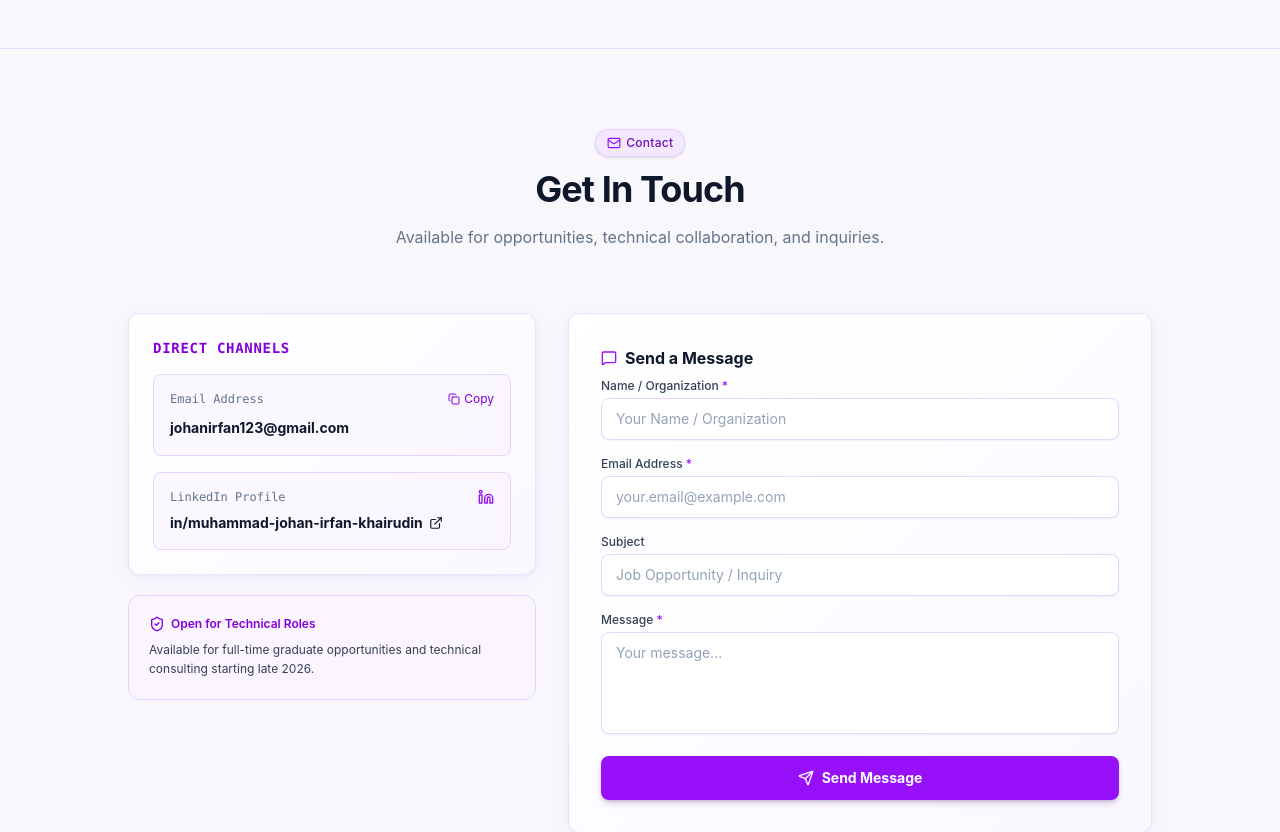
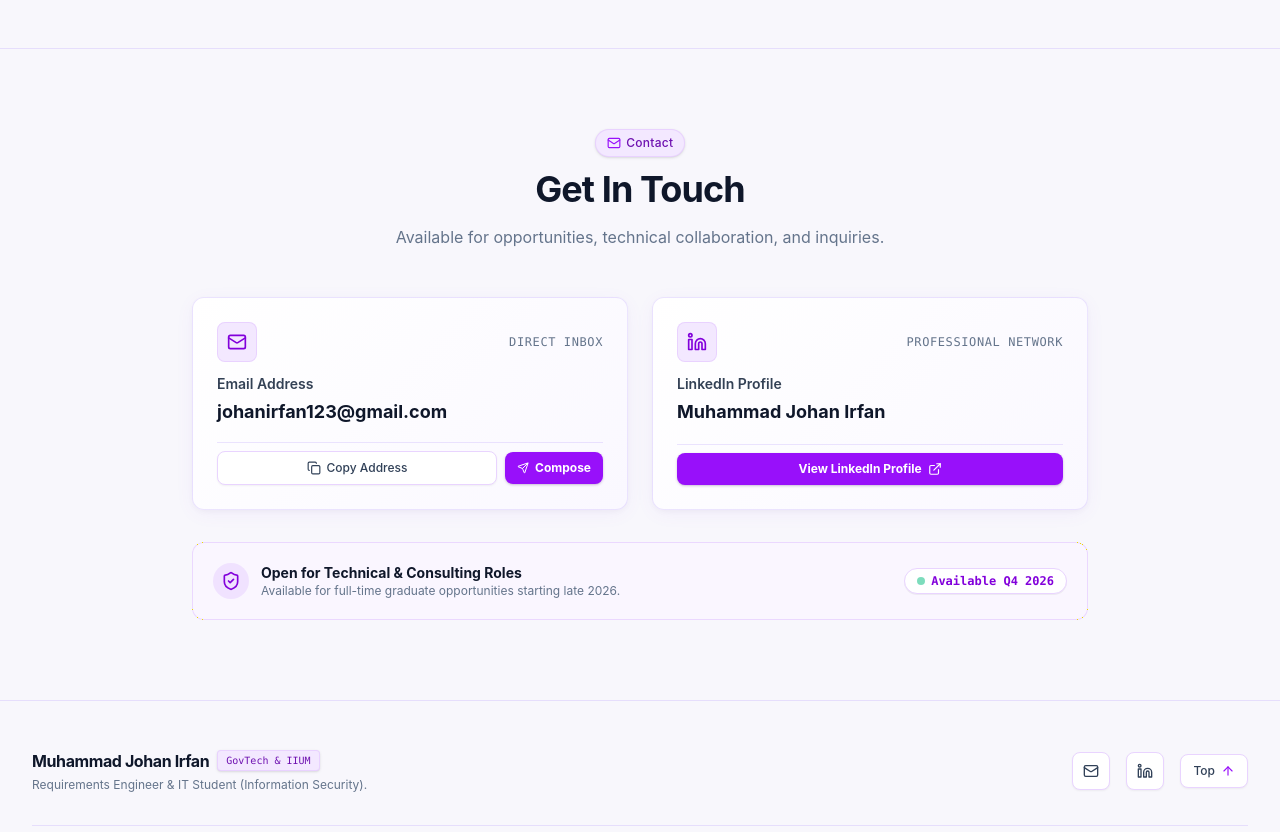
Before and after one commit to PrplWrldd/johan-portfolio, a Next.js app: page / in a window 1280 px wide. Shown: the part 5940-6772 px from the top of the page. Built offline with nearby package versions, Linux system fonts and the light colour scheme.

Commit message:
removed message feature

```diff
--- a/eslint.config.mjs
+++ b/eslint.config.mjs
@@ -15,6 +15,7 @@ const eslintConfig = defineConfig([
     "verify-ui.js",
     "verify-theme-ui.js",
     "verify-system-theme.js",
+    "verify-contact-ui.js",
   ]),
 ]);
 
--- a/src/components/Contact.tsx
+++ b/src/components/Contact.tsx
@@ -4,40 +4,22 @@ import React, { useState } from 'react';
 import { useLanguage } from '../context/LanguageContext';
 import {
   Mail,
-  Send,
   Check,
   Copy,
   ExternalLink,
-  MessageSquare,
-  ShieldCheck
+  ShieldCheck,
+  Send
 } from 'lucide-react';
 import { LinkedinIcon } from './Icons';
 
 export const Contact: React.FC = () => {
   const { t } = useLanguage();
   const [copiedEmail, setCopiedEmail] = useState(false);
-  const [formData, setFormData] = useState({
-    name: '',
-    email: '',
-    subject: '',
-    message: ''
-  });
-  const [submitted, setSubmitted] = useState(false);
 
   const handleCopy = () => {
     navigator.clipboard.writeText('johanirfan123@gmail.com');
     setCopiedEmail(true);
     setTimeout(() => setCopiedEmail(false), 2500);
-  };
-
-  const handleSubmit = (e: React.FormEvent) => {
-    e.preventDefault();
-    const mailtoSubject = encodeURIComponent(formData.subject || `Inquiry from ${formData.name}`);
-    const mailtoBody = encodeURIComponent(
-      `Name: ${formData.name}\nEmail: ${formData.email}\n\nMessage:\n${formData.message}`
-    );
-    window.location.href = `mailto:johanirfan123@gmail.com?subject=${mailtoSubject}&body=${mailtoBody}`;
-    setSubmitted(true);
   };
 
   return (
@@ -46,9 +28,9 @@ export const Contact: React.FC = () => {
       aria-label="Contact and Communication"
       className="py-20 px-4 sm:px-6 lg:px-8 border-t border-[var(--border-subtle)] bg-[var(--bg-main)] relative transition-colors duration-300"
     >
-      <div className="max-w-7xl mx-auto">
+      <div className="max-w-4xl mx-auto">
         {/* Section Header */}
-        <div className="text-center max-w-3xl mx-auto mb-16">
+        <div className="text-center max-w-2xl mx-auto mb-12">
           <span className="badge-tag bg-purple-100 dark:bg-purple-950/70 text-purple-800 dark:text-purple-200 border border-purple-300/40 dark:border-purple-300/30 mb-3 shadow-sm">
             <Mail className="w-3.5 h-3.5 text-purple-600 dark:text-purple-300" />
             {t.contact.sectionTag}
@@ -61,165 +43,102 @@ export const Contact: React.FC = () => {
           </p>
         </div>
 
-        {/* 2-Column Grid: Direct Channels + Interactive Form */}
-        <div className="grid grid-cols-1 lg:grid-cols-12 gap-8 max-w-5xl mx-auto">
-          {/* Left Column: Direct Channels (5 cols) */}
-          <div className="lg:col-span-5 space-y-5">
-            <div className="card-govtech p-6 rounded-xl">
-              <h3 className="text-sm font-bold uppercase tracking-wider text-purple-700 dark:text-purple-300 font-mono mb-4">
-                {t.contact.directReachout}
+        {/* Direct Communication Channels Grid */}
+        <div className="grid grid-cols-1 md:grid-cols-2 gap-6 mb-8">
+          {/* Email Channel Card */}
+          <div className="card-govtech p-6 rounded-xl flex flex-col justify-between space-y-4">
+            <div>
+              <div className="flex items-center justify-between mb-3">
+                <div className="w-10 h-10 rounded-lg bg-purple-100 dark:bg-purple-950/70 border border-purple-300/40 dark:border-purple-300/30 flex items-center justify-center text-purple-700 dark:text-purple-200">
+                  <Mail className="w-5 h-5" />
+                </div>
+                <span className="text-xs font-mono text-[var(--text-muted)] uppercase tracking-wider">Direct Inbox</span>
+              </div>
+              <h3 className="text-sm font-semibold text-[var(--text-secondary)] mb-1">
+                {t.contact.emailLabel}
               </h3>
+              <p className="text-base sm:text-lg font-bold text-[var(--text-heading)] break-all">
+                johanirfan123@gmail.com
+              </p>
+            </div>
 
-              {/* Email Card */}
-              <div className="p-4 rounded-lg bg-purple-50/70 dark:bg-slate-900/80 border border-purple-200 dark:border-purple-950/60 mb-4">
-                <div className="flex items-center justify-between mb-2">
-                  <span className="text-xs font-mono text-[var(--text-muted)]">{t.contact.emailLabel}</span>
+            <div className="flex items-center gap-2 pt-2 border-t border-[var(--border-subtle)]">
               <button
                 type="button"
                 onClick={handleCopy}
                 id="btn-copy-contact-email"
-                    className="text-xs text-purple-700 dark:text-purple-300 hover:text-purple-900 dark:hover:text-purple-200 flex items-center gap-1 cursor-pointer"
+                className="flex-1 py-2 px-3 rounded-lg bg-white dark:bg-slate-900/80 hover:bg-purple-50 dark:hover:bg-purple-950/40 text-xs font-medium text-slate-700 dark:text-slate-300 border border-purple-200 dark:border-purple-950/60 hover:border-purple-400 dark:hover:border-purple-300/40 transition-colors flex items-center justify-center gap-1.5 cursor-pointer shadow-xs"
               >
                 {copiedEmail ? (
                   <>
-                        <Check className="w-3 h-3 text-purple-600 dark:text-purple-300" />
-                        <span className="text-purple-700 dark:text-purple-200 font-semibold">Copied!</span>
+                    <Check className="w-3.5 h-3.5 text-purple-600 dark:text-purple-300" />
+                    <span className="text-purple-700 dark:text-purple-200 font-semibold">Copied to Clipboard</span>
                   </>
                 ) : (
                   <>
-                        <Copy className="w-3 h-3" />
-                        <span>Copy</span>
+                    <Copy className="w-3.5 h-3.5" />
+                    <span>Copy Address</span>
                   </>
                 )}
               </button>
-                </div>
               <a
                 href="mailto:johanirfan123@gmail.com"
-                  id="link-direct-email"
-                  className="text-sm font-bold text-[var(--text-heading)] hover:text-purple-600 dark:hover:text-purple-300 transition-colors break-all"
+                id="btn-mailto-direct"
+                className="py-2 px-3 rounded-lg bg-purple-600 hover:bg-purple-700 text-white dark:bg-purple-300 dark:hover:bg-purple-200 dark:text-purple-950 text-xs font-bold transition-all flex items-center gap-1.5 shadow-sm shadow-purple-950/20"
               >
-                  johanirfan123@gmail.com
+                <Send className="w-3 h-3" />
+                <span>Compose</span>
               </a>
             </div>
+          </div>
 
-              {/* LinkedIn Card */}
-              <div className="p-4 rounded-lg bg-purple-50/70 dark:bg-slate-900/80 border border-purple-200 dark:border-purple-950/60">
-                <div className="flex items-center justify-between mb-2">
-                  <span className="text-xs font-mono text-[var(--text-muted)]">{t.contact.linkedinLabel}</span>
-                  <LinkedinIcon className="w-4 h-4 text-purple-600 dark:text-purple-300" />
+          {/* LinkedIn Channel Card */}
+          <div className="card-govtech p-6 rounded-xl flex flex-col justify-between space-y-4">
+            <div>
+              <div className="flex items-center justify-between mb-3">
+                <div className="w-10 h-10 rounded-lg bg-purple-100 dark:bg-purple-950/70 border border-purple-300/40 dark:border-purple-300/30 flex items-center justify-center text-purple-700 dark:text-purple-200">
+                  <LinkedinIcon className="w-5 h-5" />
                 </div>
+                <span className="text-xs font-mono text-[var(--text-muted)] uppercase tracking-wider">Professional Network</span>
+              </div>
+              <h3 className="text-sm font-semibold text-[var(--text-secondary)] mb-1">
+                {t.contact.linkedinLabel}
+              </h3>
+              <p className="text-base sm:text-lg font-bold text-[var(--text-heading)]">
+                Muhammad Johan Irfan
+              </p>
+            </div>
+
+            <div className="pt-2 border-t border-[var(--border-subtle)]">
               <a
                 href="https://www.linkedin.com/in/muhammad-johan-irfan-khairudin-a234a6200"
                 target="_blank"
                 rel="noopener noreferrer"
                 id="link-direct-linkedin"
-                  className="text-xs sm:text-sm font-bold text-[var(--text-heading)] hover:text-purple-600 dark:hover:text-purple-300 transition-colors flex items-center gap-1.5"
+                className="w-full py-2 px-3 rounded-lg bg-purple-600 hover:bg-purple-700 text-white dark:bg-purple-300 dark:hover:bg-purple-200 dark:text-purple-950 text-xs font-bold transition-all flex items-center justify-center gap-1.5 shadow-sm shadow-purple-950/20"
               >
-                  <span>in/muhammad-johan-irfan-khairudin</span>
-                  <ExternalLink className="w-3.5 h-3.5 shrink-0" />
+                <span>View LinkedIn Profile</span>
+                <ExternalLink className="w-3.5 h-3.5" />
               </a>
             </div>
           </div>
+        </div>
 
-            {/* Quick Note Card */}
-            <div className="p-5 rounded-xl bg-purple-50 dark:bg-purple-950/20 border border-purple-200 dark:border-purple-300/25 text-xs text-[var(--text-secondary)] space-y-2">
-              <div className="flex items-center gap-1.5 text-purple-700 dark:text-purple-300 font-semibold">
-                <ShieldCheck className="w-4 h-4" />
-                <span>Open for Technical Roles</span>
+        {/* Technical Availability Status Banner */}
+        <div className="p-5 rounded-xl bg-purple-50/80 dark:bg-purple-950/25 border border-purple-200/90 dark:border-purple-300/25 text-xs text-[var(--text-secondary)] flex flex-col sm:flex-row items-center justify-between gap-4 text-center sm:text-left">
+          <div className="flex items-center gap-3">
+            <div className="w-9 h-9 rounded-full bg-purple-200/60 dark:bg-purple-900/60 flex items-center justify-center text-purple-700 dark:text-purple-200 shrink-0">
+              <ShieldCheck className="w-5 h-5" />
             </div>
-              <p className="leading-relaxed">
-                Available for full-time graduate opportunities and technical consulting starting late 2026.
-              </p>
+            <div>
+              <p className="font-bold text-sm text-[var(--text-heading)]">Open for Technical & Consulting Roles</p>
+              <p className="text-[var(--text-muted)]">Available for full-time graduate opportunities starting late 2026.</p>
             </div>
           </div>
-
-          {/* Right Column: Contact Message Form (7 cols) */}
-          <div className="lg:col-span-7">
-            <form
-              onSubmit={handleSubmit}
-              id="portfolio-contact-form"
-              className="card-govtech p-6 sm:p-8 rounded-xl space-y-4"
-            >
-              <h3 className="text-base font-bold text-[var(--text-heading)] mb-2 flex items-center gap-2">
-                <MessageSquare className="w-4 h-4 text-purple-600 dark:text-purple-300" />
-                {t.contact.formTitle}
-              </h3>
-
-              <div>
-                <label htmlFor="contact-name" className="block text-xs font-medium text-[var(--text-secondary)] mb-1">
-                  Name / Organization <span className="text-purple-600 dark:text-purple-300">*</span>
-                </label>
-                <input
-                  type="text"
-                  id="contact-name"
-                  required
-                  placeholder={t.contact.namePlaceholder}
-                  value={formData.name}
-                  onChange={(e) => setFormData({ ...formData, name: e.target.value })}
-                  className="w-full px-3.5 py-2.5 rounded-lg bg-white dark:bg-slate-900/80 border border-purple-200 dark:border-purple-950/60 text-sm text-[var(--text-heading)] placeholder:text-[var(--text-subtle)] focus:border-purple-500 dark:focus:border-purple-300 transition-colors shadow-xs"
-                />
-              </div>
-
-              <div>
-                <label htmlFor="contact-email" className="block text-xs font-medium text-[var(--text-secondary)] mb-1">
-                  Email Address <span className="text-purple-600 dark:text-purple-300">*</span>
-                </label>
-                <input
-                  type="email"
-                  id="contact-email"
-                  required
-                  placeholder={t.contact.emailPlaceholder}
-                  value={formData.email}
-                  onChange={(e) => setFormData({ ...formData, email: e.target.value })}
-                  className="w-full px-3.5 py-2.5 rounded-lg bg-white dark:bg-slate-900/80 border border-purple-200 dark:border-purple-950/60 text-sm text-[var(--text-heading)] placeholder:text-[var(--text-subtle)] focus:border-purple-500 dark:focus:border-purple-300 transition-colors shadow-xs"
-                />
-              </div>
-
-              <div>
-                <label htmlFor="contact-subject" className="block text-xs font-medium text-[var(--text-secondary)] mb-1">
-                  Subject
-                </label>
-                <input
-                  type="text"
-                  id="contact-subject"
-                  placeholder={t.contact.subjectPlaceholder}
-                  value={formData.subject}
-                  onChange={(e) => setFormData({ ...formData, subject: e.target.value })}
-                  className="w-full px-3.5 py-2.5 rounded-lg bg-white dark:bg-slate-900/80 border border-purple-200 dark:border-purple-950/60 text-sm text-[var(--text-heading)] placeholder:text-[var(--text-subtle)] focus:border-purple-500 dark:focus:border-purple-300 transition-colors shadow-xs"
-                />
-              </div>
-
-              <div>
-                <label htmlFor="contact-message" className="block text-xs font-medium text-[var(--text-secondary)] mb-1">
-                  Message <span className="text-purple-600 dark:text-purple-300">*</span>
-                </label>
-                <textarea
-                  id="contact-message"
-                  required
-                  rows={4}
-                  placeholder={t.contact.messagePlaceholder}
-                  value={formData.message}
-                  onChange={(e) => setFormData({ ...formData, message: e.target.value })}
-                  className="w-full px-3.5 py-2.5 rounded-lg bg-white dark:bg-slate-900/80 border border-purple-200 dark:border-purple-950/60 text-sm text-[var(--text-heading)] placeholder:text-[var(--text-subtle)] focus:border-purple-500 dark:focus:border-purple-300 transition-colors resize-none shadow-xs"
-                />
-              </div>
-
-              <button
-                type="submit"
-                id="btn-submit-contact"
-                className="w-full py-3 px-4 rounded-lg bg-purple-600 hover:bg-purple-700 text-white dark:bg-purple-300 dark:hover:bg-purple-200 dark:text-purple-950 font-bold text-sm shadow-md shadow-purple-950/20 dark:shadow-purple-950/40 flex items-center justify-center gap-2 cursor-pointer transition-all hover:scale-[1.01] active:scale-[0.99]"
-              >
-                <Send className="w-4 h-4" />
-                <span>{t.contact.sendButton}</span>
-              </button>
-
-              {submitted && (
-                <div className="p-3 rounded-lg bg-purple-100 dark:bg-purple-950/60 border border-purple-300/60 dark:border-purple-300/40 text-xs text-purple-900 dark:text-purple-200 text-center animate-fade-in font-medium">
-                  {t.contact.successMessage}
-                </div>
-              )}
-            </form>
-          </div>
+          <span className="inline-flex items-center gap-1.5 px-3 py-1 rounded-full text-xs font-mono font-semibold bg-white dark:bg-slate-900 text-purple-700 dark:text-purple-300 border border-purple-200 dark:border-purple-800 shadow-2xs shrink-0">
+            <span className="w-2 h-2 rounded-full bg-emerald-500 animate-pulse" />
+            Available Q4 2026
+          </span>
         </div>
       </div>
     </section>
```
Also changed, not shown: verify-contact-ui.js (added, +42 -0 lines). Lines whose indentation alone changed are shown as unchanged.
